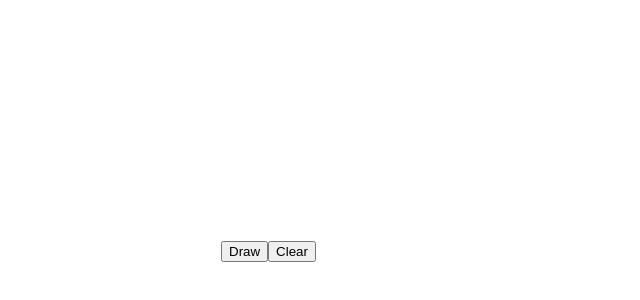
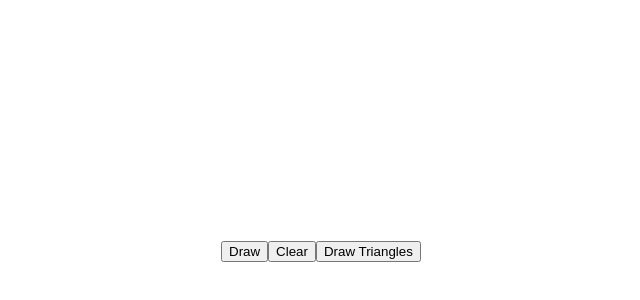
Before and after one commit to alejotsv/sierpinski-triangle, a React (Vite) app: page / in a window 1280 px wide. Shown: the part 352-652 px from the top of the page, without its empty margins (387-1027 px from the left). Built offline with nearby package versions, Linux system fonts and the light colour scheme.

Commit message:
set functions to create triangles

```diff
--- a/src/components/Canvas.jsx
+++ b/src/components/Canvas.jsx
@@ -40,11 +40,25 @@ const Canvas = (props) => {
     setMessage(message);
   }
 
+  const drawTriangles = () => {
+    const firstDot = [0, 1];
+    const secondDot = [2, 2];
+    const thirdDot = [3, 3];
+    drawDot(firstDot[0], firstDot[1]);
+    drawDot(secondDot[0], secondDot[1]);
+    drawDot(thirdDot[0], thirdDot[1]);
+  }
+
+  const drawDot = (x, y) => {
+    console.log('I will draw a dot at X: ' + x + " and Y: " + y);
+  }
+
   return(
     <div>
       <canvas ref={canvasRef} width={width} height={height} />
       <button onClick={draw}>Draw</button>
       <button onClick={clear}>Clear</button>
+      <button onClick={drawTriangles}>Draw Triangles</button>
       {message != '' && <h1>{message}</h1>}
     </div>
   )
```
